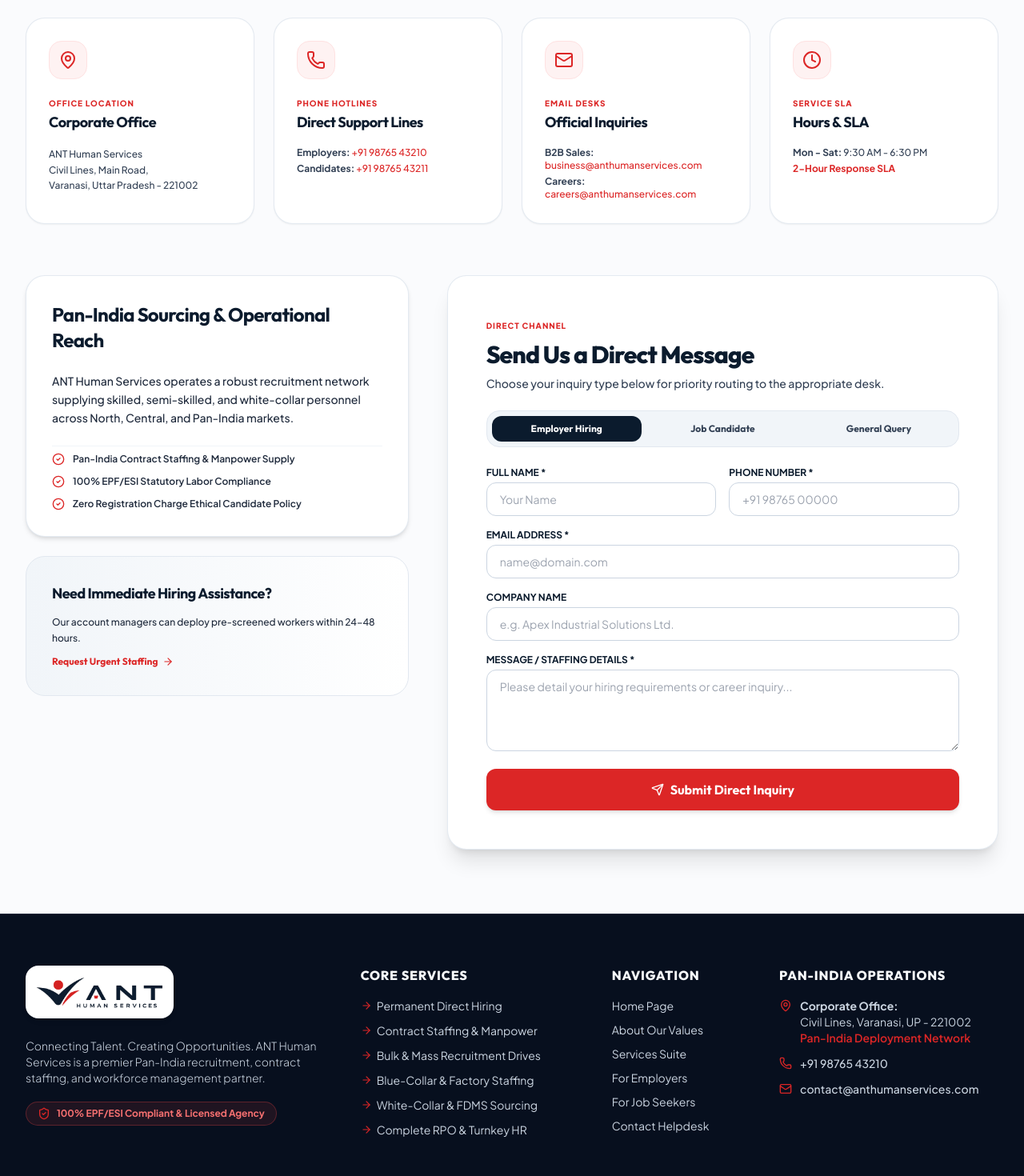
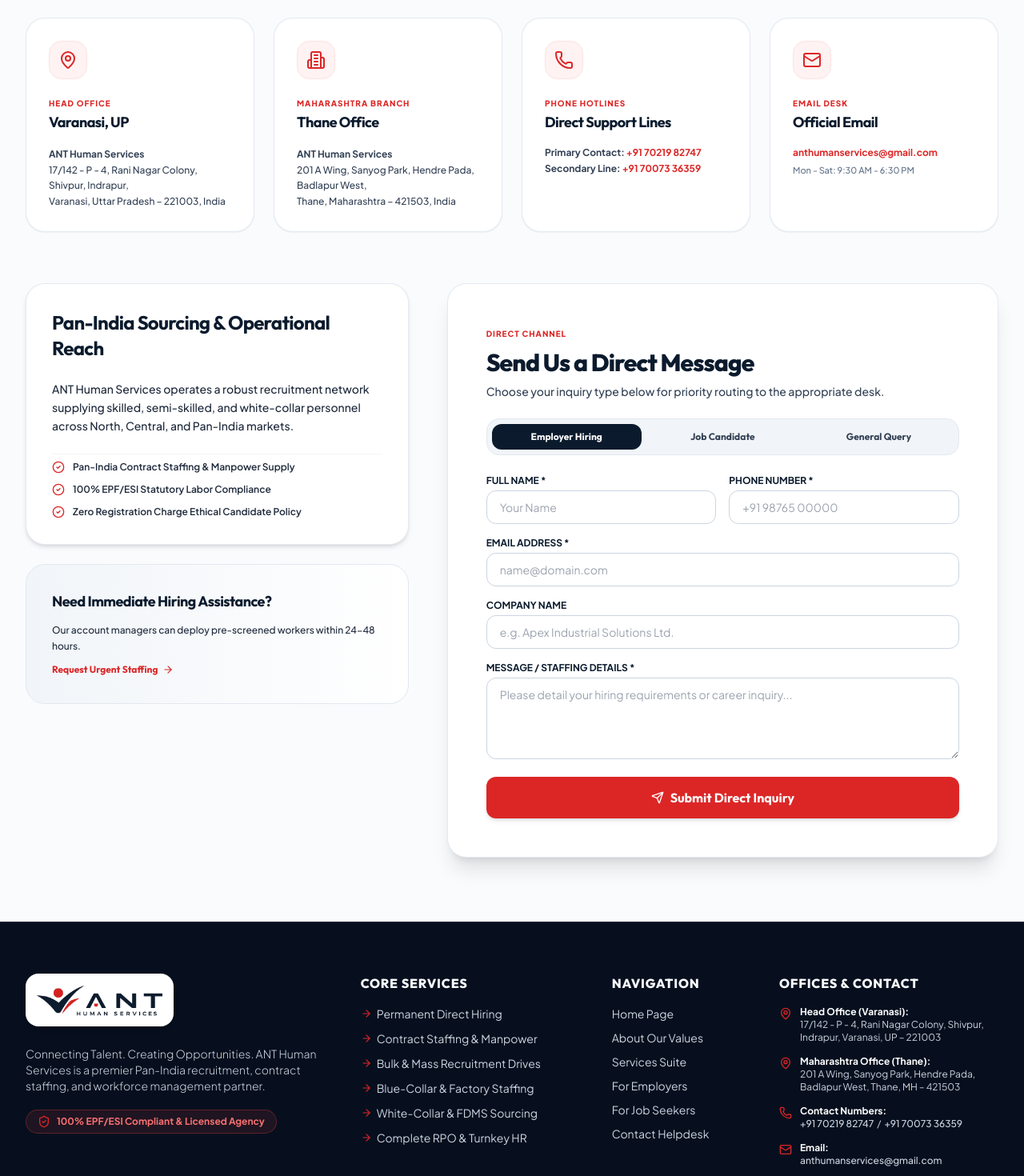
Before and after one commit to Easesmith-IT/ant-human-services-website, a Next.js app: page /contact in a window 1280 px wide. Shown: the part 380-1850 px from the top of the page at 80% size. Built offline with nearby package versions, Linux system fonts and the light colour scheme.

Commit message:
contact deatils update

```diff
--- a/app/about/page.js
+++ b/app/about/page.js
@@ -124,14 +124,14 @@
       <section className="py-20 bg-slate-100/80 text-[#0B1B2D] border-t border-slate-200">
         <div className="max-w-7xl mx-auto px-4 sm:px-6 lg:px-8 text-center space-y-8">
           <h2 className="font-heading font-extrabold text-3xl sm:text-4xl">
-            Varanasi Headquarters with Pan-India Sourcing Capability
+            Varanasi Head Office & Maharashtra Branch Network
           </h2>
           <p className="text-slate-800 font-medium max-w-3xl mx-auto text-base leading-relaxed">
-            Our strategic position in Varanasi allows us to tap into rich talent pools across Eastern UP, Bihar, and NCR, supplying skilled manpower to manufacturing hubs, automobile dealerships, retail chains, and corporate offices across India.
+            With key strategic centers in Varanasi (Uttar Pradesh) and Badlapur, Thane (Maharashtra), ANT Human Services seamlessly bridges talent pools across North, West, and Central India, supplying skilled manpower to manufacturing hubs, logistics corridors, corporate offices, and service sectors.
           </p>
           <div className="flex flex-wrap justify-center gap-4">
             <Link href="/contact" className="inline-flex items-center gap-2 px-6 py-3 font-heading font-bold text-white bg-[#DC2626] hover:bg-[#B91C1C] rounded-xl transition-all cursor-pointer shadow-md">
-              Contact Varanasi Branch <ArrowRight className="w-4 h-4" />
+              Contact Our Desks <ArrowRight className="w-4 h-4" />
             </Link>
           </div>
         </div>
--- a/app/layout.js
+++ b/app/layout.js
@@ -56,15 +56,31 @@
   image: 'https://anthumanservices.com/images/indian_workforce.jpg',
   '@id': 'https://anthumanservices.com',
   url: 'https://anthumanservices.com',
-  telephone: '+919876543210',
+  telephone: ['+917021982747', '+917007336359'],
+  email: 'anthumanservices@gmail.com',
   address: {
     '@type': 'PostalAddress',
-    streetAddress: 'Civil Lines, Main Road',
+    streetAddress: '17/142 - P - 4, Rani Nagar Colony, Shivpur, Indrapur',
     addressLocality: 'Varanasi',
-    addressRegion: 'UP',
-    postalCode: '221002',
+    addressRegion: 'Uttar Pradesh',
+    postalCode: '221003',
     addressCountry: 'IN'
-  }
+  },
+  department: [
+    {
+      '@type': 'EmploymentAgency',
+      name: 'ANT Human Services - Maharashtra Branch',
+      telephone: '+917021982747',
+      address: {
+        '@type': 'PostalAddress',
+        streetAddress: '201 A Wing, Sanyog Park, Hendre Pada, Badlapur West',
+        addressLocality: 'Thane',
+        addressRegion: 'Maharashtra',
+        postalCode: '421503',
+        addressCountry: 'IN'
+      }
+    }
+  ]
 };
 
 export default function RootLayout({ children }) {
--- a/components/ContactForm.js
+++ b/components/ContactForm.js
@@ -43,27 +43,43 @@
         </p>
       </section>
 
-      {/* 2. DIRECT CONTACT CARDS GRID (LIGHT GLASSMORPHISM) */}
+      {/* 2. DIRECT CONTACT CARDS GRID */}
       <section className="max-w-7xl mx-auto px-4 sm:px-6 lg:px-8">
         <div className="grid grid-cols-1 md:grid-cols-2 lg:grid-cols-4 gap-6">
 
-          {/* CARD 1: ADDRESS */}
+          {/* CARD 1: HEAD OFFICE */}
           <div className="bg-white p-7 rounded-3xl border border-slate-200/90 shadow-sm hover:shadow-md transition-shadow space-y-4">
             <div className="w-12 h-12 rounded-2xl bg-red-50 text-[#DC2626] flex items-center justify-center border border-red-100">
               <MapPin className="w-6 h-6" />
             </div>
             <div>
-              <span className="text-[10px] font-extrabold uppercase tracking-widest text-[#DC2626]">Office Location</span>
-              <h3 className="font-heading font-bold text-lg text-[#0B1B2D]">Corporate Office</h3>
+              <span className="text-[10px] font-extrabold uppercase tracking-widest text-[#DC2626]">Head Office</span>
+              <h3 className="font-heading font-bold text-lg text-[#0B1B2D]">Varanasi, UP</h3>
             </div>
             <p className="text-xs text-slate-700 leading-relaxed font-medium">
-              ANT Human Services<br />
-              Civil Lines, Main Road,<br />
-              Varanasi, Uttar Pradesh - 221002
+              <strong>ANT Human Services</strong><br />
+              17/142 - P - 4, Rani Nagar Colony, Shivpur, Indrapur,<br />
+              Varanasi, Uttar Pradesh – 221003, India
             </p>
           </div>
 
-          {/* CARD 2: PHONE */}
+          {/* CARD 2: MAHARASHTRA OFFICE */}
+          <div className="bg-white p-7 rounded-3xl border border-slate-200/90 shadow-sm hover:shadow-md transition-shadow space-y-4">
+            <div className="w-12 h-12 rounded-2xl bg-red-50 text-[#DC2626] flex items-center justify-center border border-red-100">
+              <Building2 className="w-6 h-6" />
+            </div>
+            <div>
+              <span className="text-[10px] font-extrabold uppercase tracking-widest text-[#DC2626]">Maharashtra Branch</span>
+              <h3 className="font-heading font-bold text-lg text-[#0B1B2D]">Thane Office</h3>
+            </div>
+            <p className="text-xs text-slate-700 leading-relaxed font-medium">
+              <strong>ANT Human Services</strong><br />
+              201 A Wing, Sanyog Park, Hendre Pada, Badlapur West,<br />
+              Thane, Maharashtra – 421503, India
+            </p>
+          </div>
+
+          {/* CARD 3: PHONE */}
           <div className="bg-white p-7 rounded-3xl border border-slate-200/90 shadow-sm hover:shadow-md transition-shadow space-y-4">
             <div className="w-12 h-12 rounded-2xl bg-red-50 text-[#DC2626] flex items-center justify-center border border-red-100">
               <Phone className="w-6 h-6" />
@@ -73,38 +89,27 @@
               <h3 className="font-heading font-bold text-lg text-[#0B1B2D]">Direct Support Lines</h3>
             </div>
             <div className="space-y-1 text-xs text-slate-700 font-medium">
-              <div><strong>Employers:</strong> <a href="tel:+919876543210" className="text-[#DC2626] hover:underline">+91 98765 43210</a></div>
-              <div><strong>Candidates:</strong> <a href="tel:+919876543211" className="text-[#DC2626] hover:underline">+91 98765 43211</a></div>
+              <div><strong>Primary Contact:</strong> <a href="tel:+917021982747" className="text-[#DC2626] hover:underline font-bold">+91 70219 82747</a></div>
+              <div><strong>Secondary Line:</strong> <a href="tel:+917007336359" className="text-[#DC2626] hover:underline font-bold">+91 70073 36359</a></div>
             </div>
           </div>
 
-          {/* CARD 3: EMAIL */}
+          {/* CARD 4: EMAIL */}
           <div className="bg-white p-7 rounded-3xl border border-slate-200/90 shadow-sm hover:shadow-md transition-shadow space-y-4">
             <div className="w-12 h-12 rounded-2xl bg-red-50 text-[#DC2626] flex items-center justify-center border border-red-100">
               <Mail className="w-6 h-6" />
             </div>
             <div>
-              <span className="text-[10px] font-extrabold uppercase tracking-widest text-[#DC2626]">Email Desks</span>
-              <h3 className="font-heading font-bold text-lg text-[#0B1B2D]">Official Inquiries</h3>
+              <span className="text-[10px] font-extrabold uppercase tracking-widest text-[#DC2626]">Email Desk</span>
+              <h3 className="font-heading font-bold text-lg text-[#0B1B2D]">Official Email</h3>
             </div>
-            <div className="space-y-1 text-xs text-slate-700 font-medium">
-              <div><strong>B2B Sales:</strong> <a href="mailto:business@anthumanservices.com" className="text-[#DC2626] hover:underline">business@anthumanservices.com</a></div>
-              <div><strong>Careers:</strong> <a href="mailto:careers@anthumanservices.com" className="text-[#DC2626] hover:underline">careers@anthumanservices.com</a></div>
-            </div>
-          </div>
-
-          {/* CARD 4: HOURS & SLA */}
-          <div className="bg-white p-7 rounded-3xl border border-slate-200/90 shadow-sm hover:shadow-md transition-shadow space-y-4">
-            <div className="w-12 h-12 rounded-2xl bg-red-50 text-[#DC2626] flex items-center justify-center border border-red-100">
-              <Clock className="w-6 h-6" />
-            </div>
-            <div>
-              <span className="text-[10px] font-extrabold uppercase tracking-widest text-[#DC2626]">Service SLA</span>
-              <h3 className="font-heading font-bold text-lg text-[#0B1B2D]">Hours & SLA</h3>
-            </div>
-            <div className="space-y-1 text-xs text-slate-700 font-medium">
-              <div><strong>Mon - Sat:</strong> 9:30 AM - 6:30 PM</div>
-              <div className="text-[#DC2626] font-bold">2-Hour Response SLA</div>
+            <div className="space-y-1.5 text-xs text-slate-700 font-medium">
+              <div>
+                <a href="mailto:anthumanservices@gmail.com" className="text-[#DC2626] hover:underline font-bold break-all">
+                  anthumanservices@gmail.com
+                </a>
+              </div>
+              <div className="text-slate-500 text-[11px]">Mon - Sat: 9:30 AM - 6:30 PM</div>
             </div>
           </div>
 
--- a/components/Footer.jsx
+++ b/components/Footer.jsx
@@ -86,34 +86,51 @@
             </ul>
           </div>
 
-          {/* PAN-INDIA OPERATIONS (3 COLS) */}
+          {/* PAN-INDIA OPERATIONS & OFFICES (3 COLS) */}
           <div className="lg:col-span-3 space-y-4">
             <h3 className="font-heading font-extrabold text-[#F8FAFC] text-base uppercase tracking-wider">
-              Pan-India Operations
+              Offices & Contact
             </h3>
 
-            <div className="space-y-3 text-xs sm:text-sm text-slate-300">
+            <div className="space-y-3.5 text-xs text-slate-300">
               <div className="flex items-start gap-2.5">
                 <MapPin className="w-4 h-4 text-[#DC2626] shrink-0 mt-0.5" />
-                <span>
-                  <strong>Corporate Office:</strong><br />
-                  Civil Lines, Varanasi, UP - 221002<br />
-                  <span className="text-[#DC2626] font-semibold">Pan-India Deployment Network</span>
-                </span>
+                <div>
+                  <strong className="text-white">Head Office (Varanasi):</strong><br />
+                  17/142 - P - 4, Rani Nagar Colony, Shivpur, Indrapur, Varanasi, UP – 221003
+                </div>
               </div>
 
-              <div className="flex items-center gap-2.5">
-                <Phone className="w-4 h-4 text-[#DC2626] shrink-0" />
-                <a href="tel:+919876543210" className="hover:text-white transition-colors font-medium">
-                  +91 98765 43210
-                </a>
+              <div className="flex items-start gap-2.5">
+                <MapPin className="w-4 h-4 text-[#DC2626] shrink-0 mt-0.5" />
+                <div>
+                  <strong className="text-white">Maharashtra Office (Thane):</strong><br />
+                  201 A Wing, Sanyog Park, Hendre Pada, Badlapur West, Thane, MH – 421503
+                </div>
               </div>
 
-              <div className="flex items-center gap-2.5">
-                <Mail className="w-4 h-4 text-[#DC2626] shrink-0" />
-                <a href="mailto:contact@anthumanservices.com" className="hover:text-white transition-colors font-medium">
-                  contact@anthumanservices.com
-                </a>
+              <div className="flex items-start gap-2.5">
+                <Phone className="w-4 h-4 text-[#DC2626] shrink-0 mt-0.5" />
+                <div className="space-y-0.5">
+                  <strong className="text-white">Contact Numbers:</strong><br />
+                  <a href="tel:+917021982747" className="hover:text-white transition-colors font-medium">
+                    +91 70219 82747
+                  </a>
+                  <span className="mx-1">/</span>
+                  <a href="tel:+917007336359" className="hover:text-white transition-colors font-medium">
+                    +91 70073 36359
+                  </a>
+                </div>
+              </div>
+
+              <div className="flex items-start gap-2.5">
+                <Mail className="w-4 h-4 text-[#DC2626] shrink-0 mt-0.5" />
+                <div>
+                  <strong className="text-white">Email:</strong><br />
+                  <a href="mailto:anthumanservices@gmail.com" className="hover:text-white transition-colors font-medium">
+                    anthumanservices@gmail.com
+                  </a>
+                </div>
               </div>
             </div>
           </div>
```
